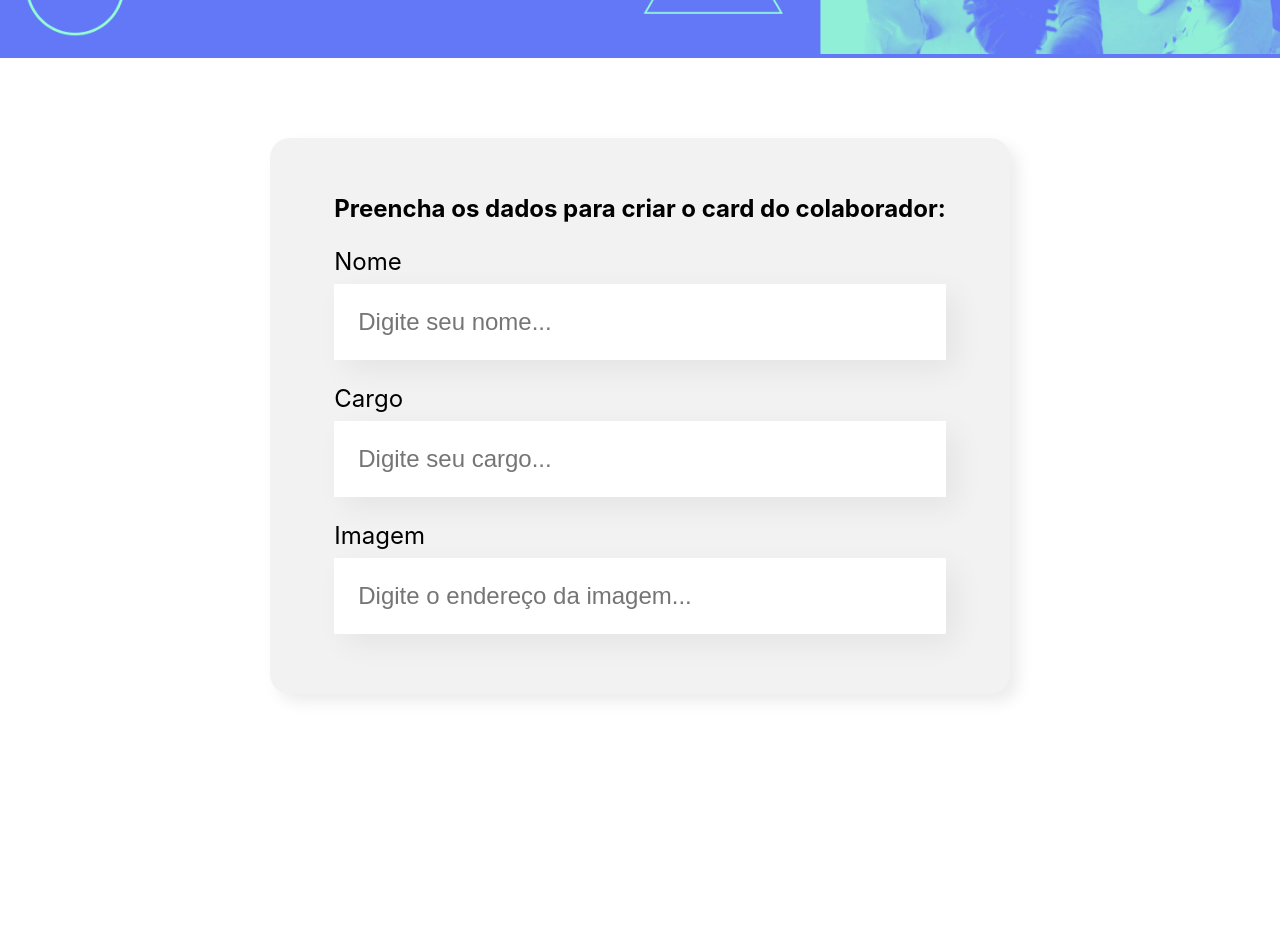
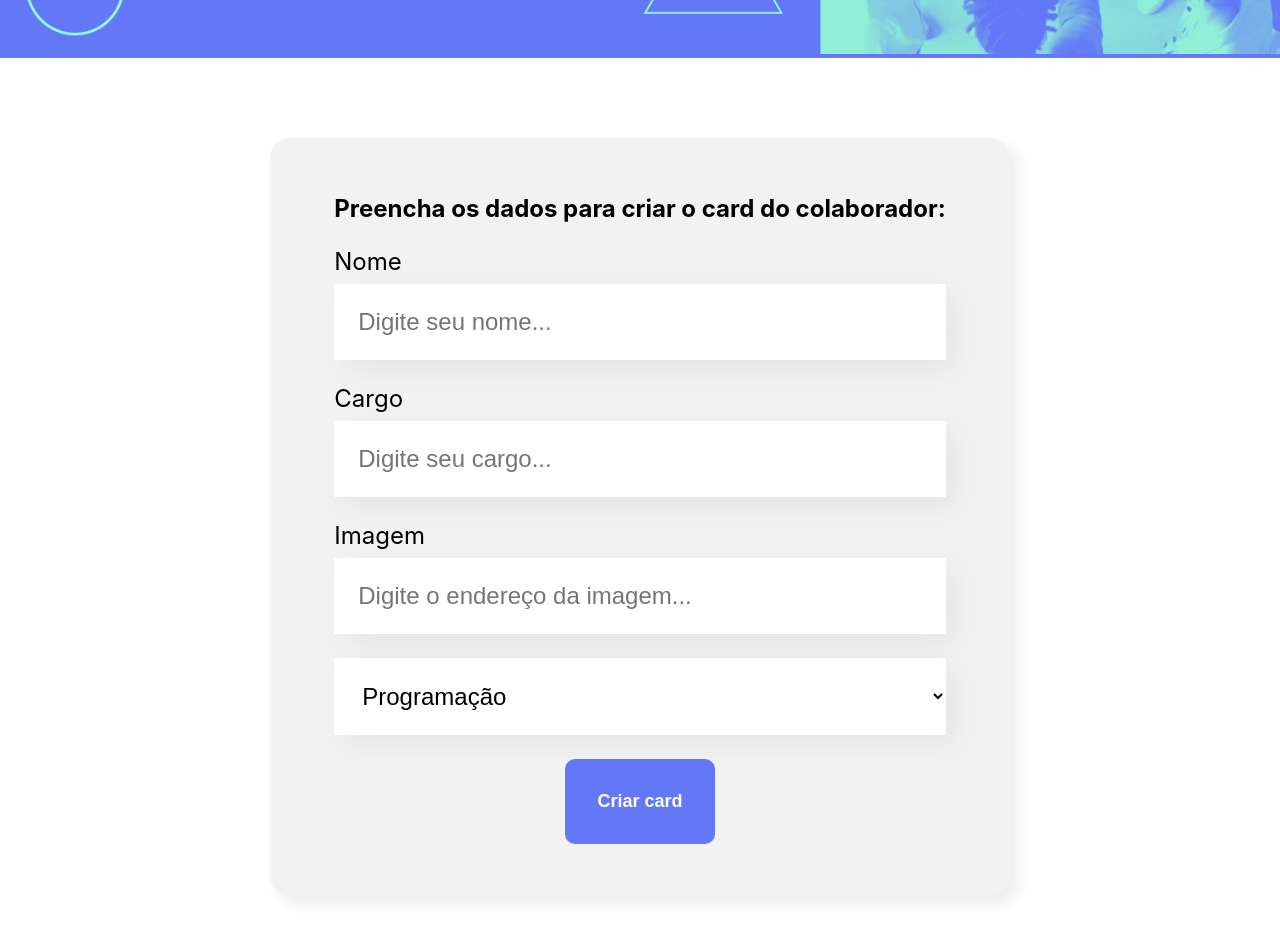
Before and after one commit to MatheusInacio/react-alura, a React (Create React App) app: page / in a window 1280 px wide. Shown: the part 440-1380 px from the top of the page. Before the commit the page ends 1214 px from the top, so only its background shows below. Built offline with nearby package versions, Linux system fonts and the light colour scheme.

Commit message:
tópico 02 ok

```diff
--- a/public/index.html
+++ b/public/index.html
@@ -2,7 +2,7 @@
 <html lang="en">
   <head>
     <meta charset="utf-8" />
-    <link rel="icon" href="%PUBLIC_URL%/favicon.ico" />
+    <link rel="icon" href="imagens/ig.png" />
     <meta name="viewport" content="width=device-width, initial-scale=1" />
     <meta name="theme-color" content="#000000" />
     <meta
@@ -24,7 +24,7 @@
       work correctly both with client-side routing and a non-root public URL.
       Learn how to configure a non-root public URL by running `npm run build`.
     -->
-    <title>React App</title>
+    <title>Organo</title>
   </head>
   <body>
     <noscript>You need to enable JavaScript to run this app.</noscript>
--- /dev/null
+++ b/src/componentes/Botao/Botao.css
@@ -0,0 +1,15 @@
+.botao {
+    background-color: #6278f7;
+    border-radius: 10px;
+    font-weight: 700;
+    font-size: 18px;
+    padding: 32px;
+    border: none;
+    cursor: pointer;
+    color: #FFF;
+    margin: 16px 0;
+}
+
+.botao:hover {
+    color: #95FFD4
+}
--- /dev/null
+++ b/src/componentes/Botao/index.js
@@ -0,0 +1,8 @@
+import React from "react";
+import "./Botao.css";
+
+const Botao = (props) => {
+  return <button className="botao">{props.children}</button>;
+};
+
+export default Botao;
--- a/src/componentes/CampoTexto/index.js
+++ b/src/componentes/CampoTexto/index.js
@@ -8,7 +8,7 @@
   return (
     <div className="campo-texto">
       <label>{props.label}</label>
-      <input placeholder={placeholderModificada} />
+      <input required={props.obrigatorio} placeholder={placeholderModificada} />
     </div>
   );
 };
--- a/src/componentes/Formulario/index.js
+++ b/src/componentes/Formulario/index.js
@@ -1,15 +1,34 @@
 import React from "react";
 import "./Formulario.css";
 import CampoTexto from "../CampoTexto";
+import ListaSuspensa from "../ListaSuspensa";
+import Botao from "../Botao";
 
 const Formulario = () => {
+  const times = [
+    "Programação",
+    "Front-End",
+    "Data Science",
+    "Devops",
+    "UX e Design",
+    "Mobile",
+    " Inovação e Gestão",
+  ];
+
+  const aoSalvar = (event) => {
+    event.preventDefault();
+    console.log("Form foi submetido");
+  };
+
   return (
     <section className="formulario">
-      <form>
+      <form onSubmit={aoSalvar}>
         <h2>Preencha os dados para criar o card do colaborador:</h2>
-        <CampoTexto label="Nome" placeholder="Digite seu nome" />
-        <CampoTexto label="Cargo" placeholder="Digite seu cargo" />
+        <CampoTexto obrigatorio={true} label="Nome" placeholder="Digite seu nome" />
+        <CampoTexto obrigatorio={true} label="Cargo" placeholder="Digite seu cargo" />
         <CampoTexto label="Imagem" placeholder="Digite o endereço da imagem" />
+        <ListaSuspensa obrigatorio={true} itens={times} />
+        <Botao>Criar card</Botao>
       </form>
     </section>
   );
--- /dev/null
+++ b/src/componentes/ListaSuspensa/ListaSuspensa.css
@@ -0,0 +1,14 @@
+.lista-suspensa select {
+    background-color: #FFF;
+    box-shadow: 10px 10px 30px rgba(0, 0, 0, 0.06);
+    width: 100%;
+    border: none;
+    font-size: 24px;
+    padding: 24px;
+}
+
+.lista-suspensa {
+    display: block;
+    margin-bottom: 8px;
+    font-size: 24px;
+}
--- /dev/null
+++ b/src/componentes/ListaSuspensa/index.js
@@ -0,0 +1,17 @@
+import React from "react";
+import './ListaSuspensa.css'
+
+const ListaSuspensa = (props) => {
+  return (
+    <div className="lista-suspensa">
+      <label>{props.label}</label>
+      <select required={props.obrigatorio}>
+        {props.itens.map((item) => {
+          return <option key={item}>{item}</option>;
+        })}
+      </select>
+    </div>
+  );
+};
+
+export default ListaSuspensa;
```
Also changed, not shown: public/manifest.json.
